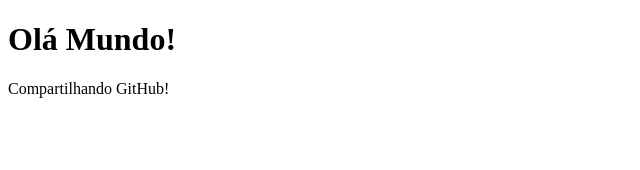
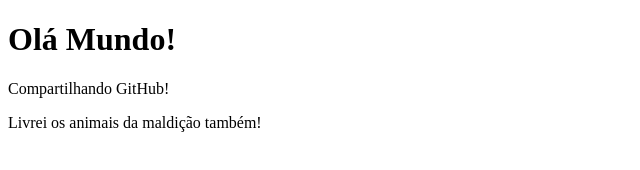
Before and after one commit to Jana-Rodrigues/Ola-Mundo, a plain HTML site: page index.html in a window 1280 px wide. Shown: the whole page, without its empty margins (0-640 px from the left). Drawn offline with Linux system fonts and the light colour scheme.

Commit message:
Adicinado novo parágrafo no index

```diff
--- a/index.html
+++ b/index.html
@@ -11,6 +11,7 @@
         Olá Mundo!
     </h1>
     <p>Compartilhando GitHub!</p>
+    <p>Livrei os animais da maldição também!</p>
 
 </body>
 </html>
```
